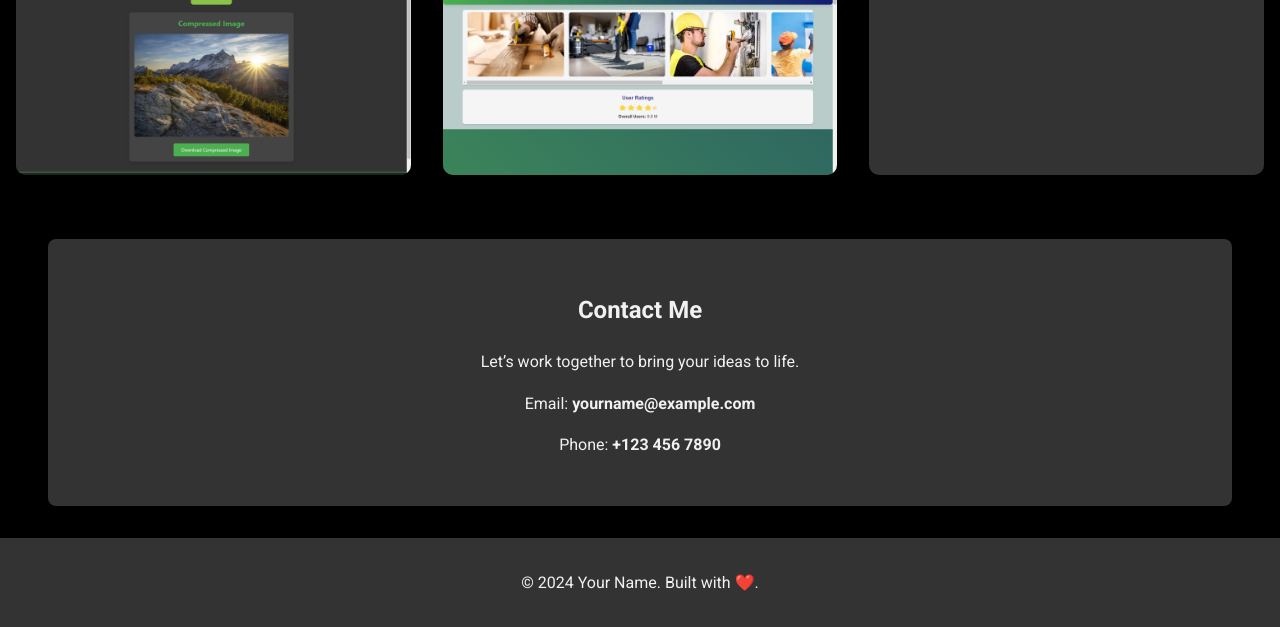
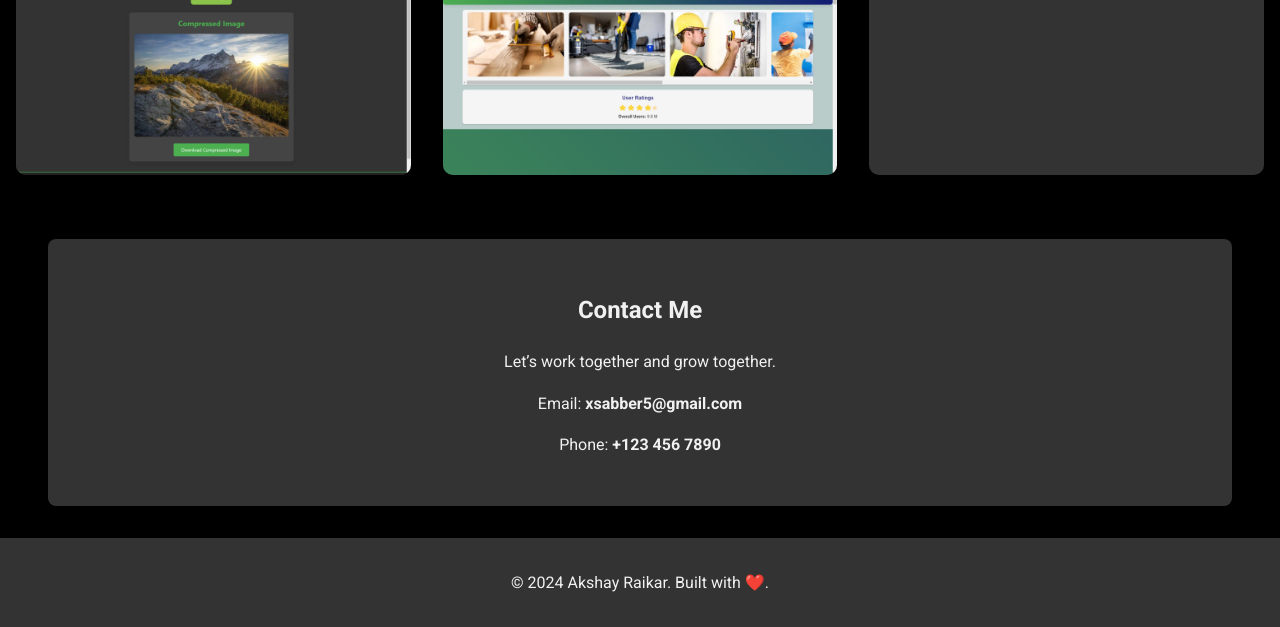
Before and after one commit to AKKIRAIKAR1/Portfolio, a plain HTML site: page Index.html in a window 1280 px wide. Shown: the part 1841-2468 px from the top of the page. Drawn offline with Linux system fonts and the light colour scheme.

Commit message:
Update Index.html

```diff
--- a/Index.html
+++ b/Index.html
@@ -22,7 +22,7 @@
 
     <section id="hero">
         <div class="hero-content">
-            <h2>Hello, I'm <span>Your Name</span></h2>
+            <h2>Hello, I'm <span> Akshay Raikar </span></h2>
             <p>A passionate <strong>Software Developer</strong> who loves building impactful applications.</p>
             <p>Specialized in <strong>Full-stack development</strong> with a keen eye for design and user experience.</p>
             <a href="#projects" class="btn">See My Work</a>
@@ -84,14 +84,14 @@
 
         <section id="contact">
             <h2>Contact Me</h2>
-            <p>Let’s work together to bring your ideas to life.</p>
-            <p>Email: <strong>yourname@example.com</strong></p>
+            <p>Let’s work together and grow together.</p>
+            <p>Email: <strong>xsabber5@gmail.com</strong></p>
             <p>Phone: <strong>+123 456 7890</strong></p>
         </section>
     </main>
 
     <footer>
-        <p>&copy; 2024 Your Name. Built with ❤️.</p>
+        <p>&copy; 2024 Akshay Raikar. Built with ❤️.</p>
     </footer>
 
     <script src="portfolio.js"></script>
```
